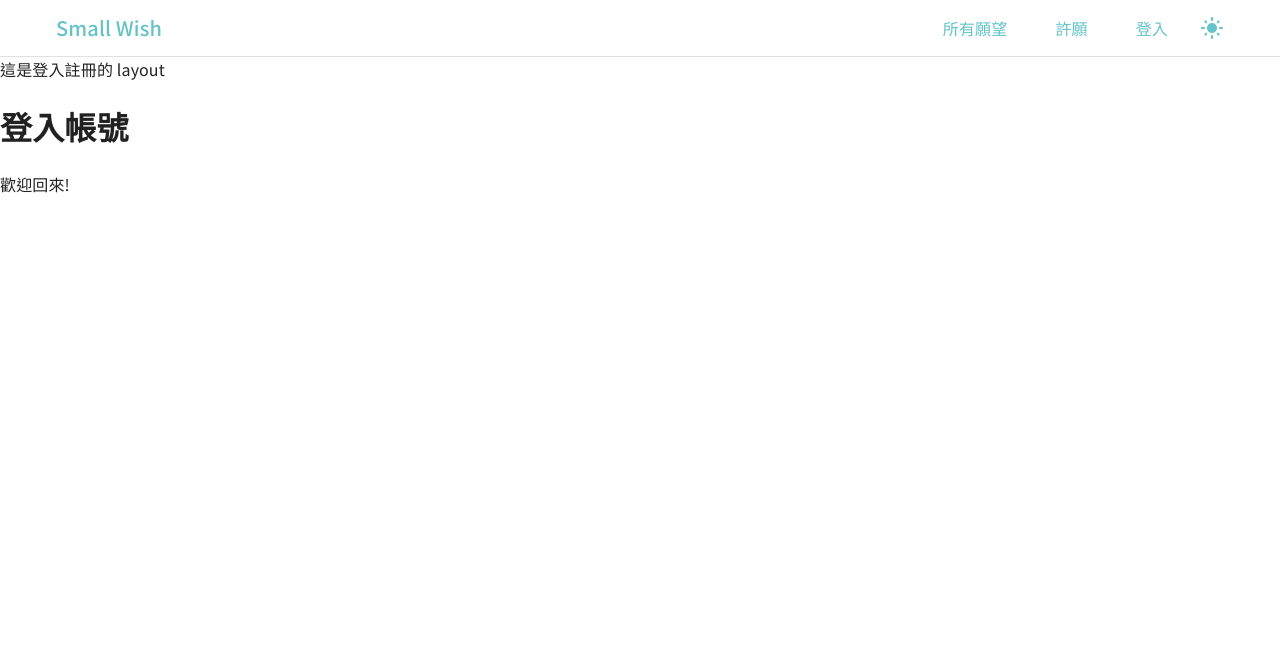
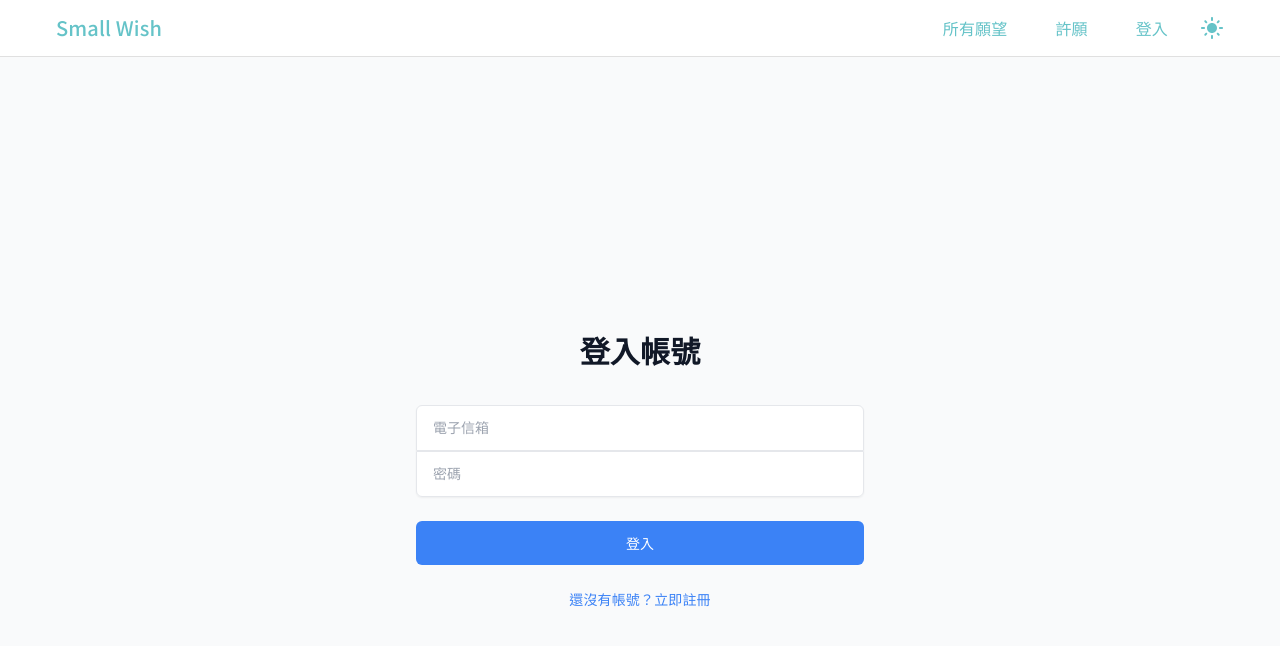
Before and after one commit to penspulse326/small-wish, a Next.js app: page /sign-in in a window 1280 px wide. Shown: the top 646 px of the page. Built offline with nearby package versions, Linux system fonts and the light colour scheme; what @mui/material-nextjs would draw is missing.

Commit message:
feat: add basic auth pages

```diff
--- a/src/app/(auth)/layout.tsx
+++ b/src/app/(auth)/layout.tsx
@@ -1,12 +1,17 @@
+'use client';
+
+import React from 'react';
+
+import { AuthContainer, AuthWrapper } from './styled';
+
 export default function AuthLayout({
   children,
 }: {
   children: React.ReactNode;
 }) {
   return (
-    <div>
-      這是登入註冊的 layout
-      {children}
-    </div>
+    <AuthContainer>
+      <AuthWrapper>{children}</AuthWrapper>
+    </AuthContainer>
   );
 }
--- a/src/app/(auth)/sign-in/page.tsx
+++ b/src/app/(auth)/sign-in/page.tsx
@@ -1,10 +1,50 @@
-export default function SignInPage() {
+'use client';
+
+import Link from 'next/link';
+import { useState } from 'react';
+
+import { Title, Form, InputGroup, Input, Button, LinkText } from '../styled';
+
+export default function SignIn() {
+  const [email, setEmail] = useState('');
+  const [password, setPassword] = useState('');
+
+  const handleSubmit = async (e: React.FormEvent) => {
+    e.preventDefault();
+    console.log('Login attempt:', { email, password });
+  };
+
   return (
-    <div>
-      <div>
-        <h1>登入帳號</h1>
-        <p>歡迎回來!</p>
-      </div>
-    </div>
+    <>
+      <Title>登入帳號</Title>
+      <Form onSubmit={handleSubmit}>
+        <InputGroup>
+          <Input
+            id="email"
+            name="email"
+            onChange={(e) => setEmail(e.target.value)}
+            placeholder="電子信箱"
+            required
+            type="email"
+            value={email}
+          />
+          <Input
+            id="password"
+            name="password"
+            onChange={(e) => setPassword(e.target.value)}
+            placeholder="密碼"
+            required
+            type="password"
+            value={password}
+          />
+        </InputGroup>
+
+        <Button type="submit">登入</Button>
+
+        <LinkText>
+          <Link href="/sign-up">還沒有帳號？立即註冊</Link>
+        </LinkText>
+      </Form>
+    </>
   );
 }
--- /dev/null
+++ b/src/app/(auth)/styled.ts
@@ -0,0 +1,109 @@
+import styled from '@emotion/styled';
+
+export const AuthContainer = styled.div`
+  min-height: 100vh;
+  display: flex;
+  align-items: center;
+  justify-content: center;
+  background-color: #f9fafb;
+  padding: 3rem 1rem;
+`;
+
+export const AuthWrapper = styled.div`
+  max-width: 28rem;
+  width: 100%;
+  margin: 0 auto;
+`;
+
+export const Title = styled.h2`
+  margin-top: 1.5rem;
+  font-size: 1.875rem;
+  font-weight: 700;
+  color: #111827;
+  text-align: center;
+`;
+
+export const Form = styled.form`
+  margin-top: 2rem;
+  display: flex;
+  flex-direction: column;
+  gap: 1.5rem;
+`;
+
+export const InputGroup = styled.div`
+  display: flex;
+  flex-direction: column;
+  gap: 0;
+  border-radius: 0.375rem;
+  box-shadow: 0 1px 2px 0 rgba(0, 0, 0, 0.05);
+`;
+
+export const Input = styled.input`
+  width: 100%;
+  padding: 0.75rem 1rem;
+  border: 1px solid #e5e7eb;
+  color: #111827;
+  font-size: 0.875rem;
+  line-height: 1.25rem;
+  outline: none;
+  transition: all 0.2s;
+
+  &:focus {
+    border-color: #3b82f6;
+    box-shadow: 0 0 0 2px rgba(59, 130, 246, 0.1);
+    z-index: 10;
+  }
+
+  &::placeholder {
+    color: #9ca3af;
+  }
+
+  &:first-of-type {
+    border-top-left-radius: 0.375rem;
+    border-top-right-radius: 0.375rem;
+  }
+
+  &:last-of-type {
+    border-bottom-left-radius: 0.375rem;
+    border-bottom-right-radius: 0.375rem;
+  }
+`;
+
+export const Button = styled.button`
+  width: 100%;
+  padding: 0.75rem 1rem;
+  background-color: #3b82f6;
+  color: white;
+  font-size: 0.875rem;
+  font-weight: 500;
+  border-radius: 0.375rem;
+  border: none;
+  transition: background-color 0.2s;
+  cursor: pointer;
+
+  &:hover {
+    background-color: #2563eb;
+  }
+
+  &:focus {
+    outline: none;
+    box-shadow:
+      0 0 0 2px white,
+      0 0 0 4px #3b82f6;
+  }
+`;
+
+export const LinkText = styled.div`
+  text-align: center;
+  font-size: 0.875rem;
+
+  a {
+    color: #3b82f6;
+    font-weight: 500;
+    text-decoration: none;
+
+    &:hover {
+      color: #2563eb;
+    }
+  }
+`;
```
Also changed, not shown: src/app/(auth)/sign-up/page.tsx (+61 -7 lines).
